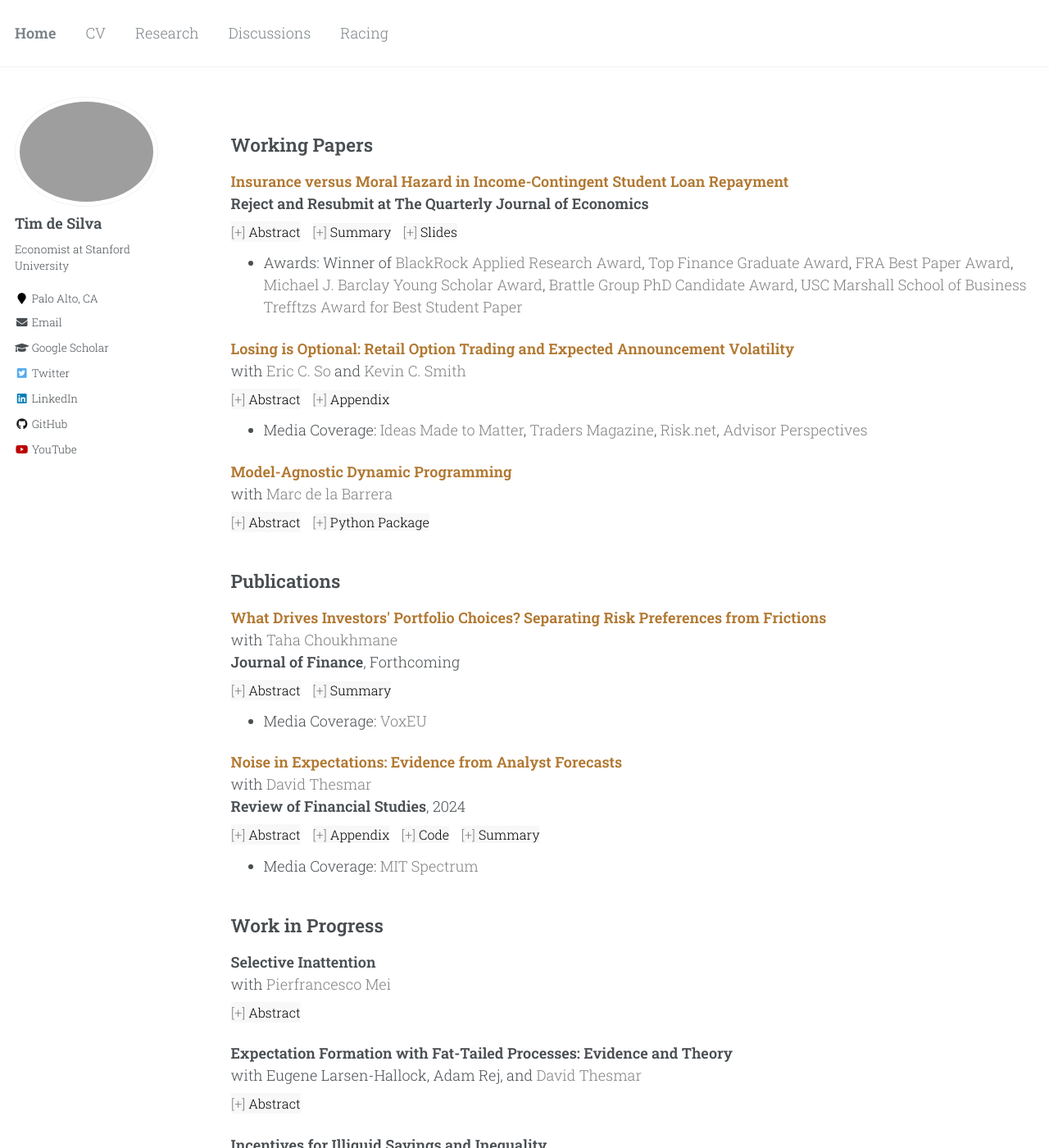
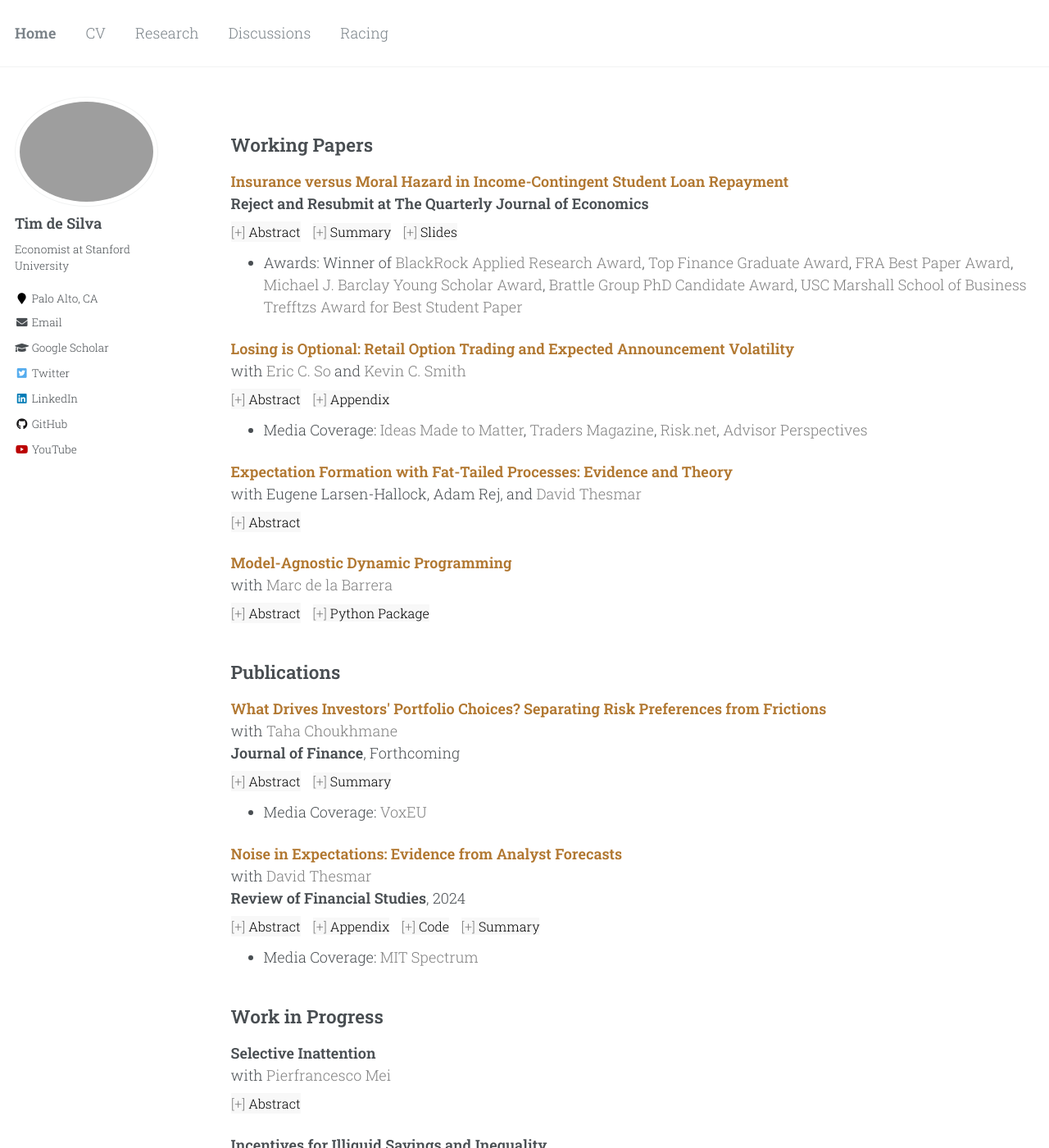
Before and after one commit to timhdesilva/timhdesilva.github.io, a Jekyll site: the page built from _pages/research.html, in a window 1280 px wide and 1400 px high. Shown: the whole window at 82% size. Built offline with Jekyll 4.4.1, drawn with Linux system fonts in a browser that asks for light colours.

Commit message:
update cv, research, and papers with fat tails

```diff
--- a/_pages/research.html
+++ b/_pages/research.html
@@ -88,6 +88,16 @@ author_profile: true
 </div>
 
 <p>
+  <a style="text-decoration:none; color:rgb(177, 119, 48); font-weight:bold" href="http://timhdesilva.github.io/files/papers/fat_tails.pdf">Expectation Formation with Fat-Tailed Processes: Evidence and Theory</a>
+  <br>with Eugene Larsen-Hallock, Adam Rej, </a> and <a style="text-decoration:none; color:gray" href="https://sites.google.com/site/dthesmar/">David Thesmar</a>
+  <br>
+    <button class="abstract-button" data-target="fat_tails" style="margin-top:8px; margin-right: 10px;">Abstract</button>
+</p>
+<div id="fat_tails" class="abstract-content">
+  This paper studies expectations formation when the underlying process has fat tails. Using a large sample of firm sales growth expectations, we document three facts: (i) the relationship between forecast revisions and future forecast errors is strongly non-linear, (ii) the distribution of sales growth has fat tails, and (iii) extreme values of sales growth tend to mean-revert. We formally show that these three facts are consistent with a model in which the underlying process is non-Gaussian, but forecasters fail to recognize this fully. We estimate this model and show it quantitatively explains our three facts. Finally, we show the model is consistent with evidence from an online forecasting experiment where the underlying process is non-Gaussian and the non-linearity in the momentum of stock returns.
+</div>
+
+<p>
   <a style="text-decoration:none; color:rgb(177, 119, 48); font-weight:bold" href="http://timhdesilva.github.io/files/papers/agnostic_dp.pdf">Model-Agnostic Dynamic Programming</a>
   <br>with <a style="text-decoration:none; color:gray" href="https://economics.mit.edu/people/phd-students/marc-de-la-barrera-i-bardalet">Marc de la Barrera</a>
   <br>
@@ -143,15 +153,6 @@ We study the role of risk preferences and frictions in portfolio choice using va
 </div>
 
 <p>
-  <strong>Expectation Formation with Fat-Tailed Processes: Evidence and Theory</strong>
-  <br>with Eugene Larsen-Hallock, Adam Rej, </a> and <a style="text-decoration:none; color:gray" href="https://sites.google.com/site/dthesmar/">David Thesmar</a>
-  <br><button class="abstract-button" data-target="expectations_fattails" style="margin-top:8px">Abstract</button>
-</p>
-<div id="expectations_fattails" class="abstract-content">
-  This paper studies expectations formation when the underlying process has fat tails. Using a large sample of firm sales growth expectations, we document three facts: (i) the relationship between forecast revisions and future forecast errors is strongly non-linear, (ii) the distribution of sales growth has fat tails, and (iii) extreme values of sales growth tend to mean-revert. We propose a framework that connects these facts, in which the underlying process is non-Gaussian and forecasters use a simplified linear model. After showing that this framework can quantitatively explain our facts, we show it provides a qualitative explanation for patterns in asset prices, such as the non-linearity of the returns to momentum and responses to earnings announcements. In ongoing work, we test additional predictions of our theory in an online forecasting experiment where the underlying process has fat tails.
-</div>
-
-<p>
   <strong>Incentives for Illiquid Savings and Inequality</strong>
   <br>with <a style="text-decoration:none; color:gray" href="https://tahachoukhmane.com/">Taha Choukhmane</a> and <a style="text-decoration:none; color:gray" href="https://sites.google.com/site/lawrencedwschmidt/home">Lawrence D.W. Schmidt</a>
   <br><button class="abstract-button" data-target="illiquidity" style="margin-top:8px">Abstract</button>
```
Also changed, not shown: 3 other files.
